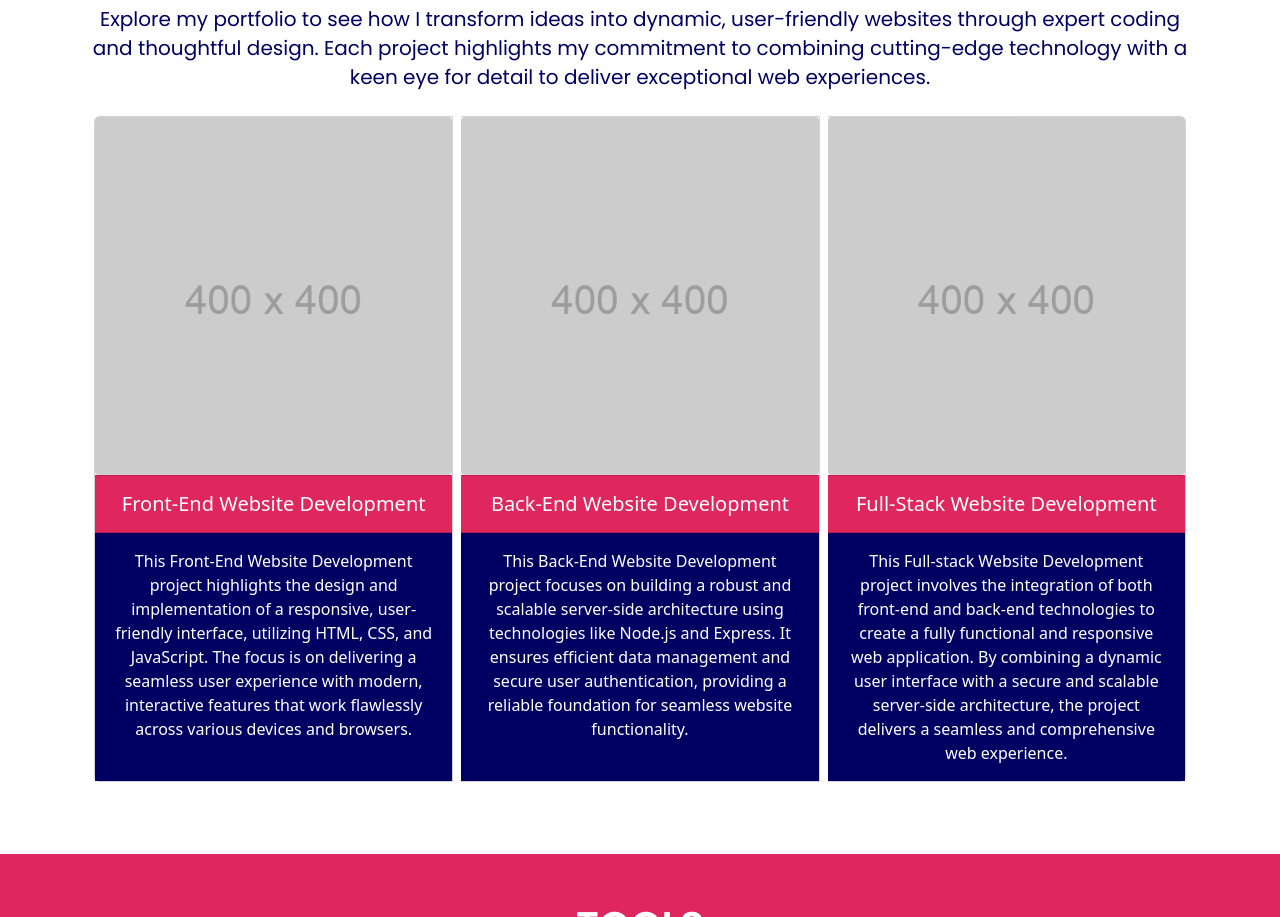
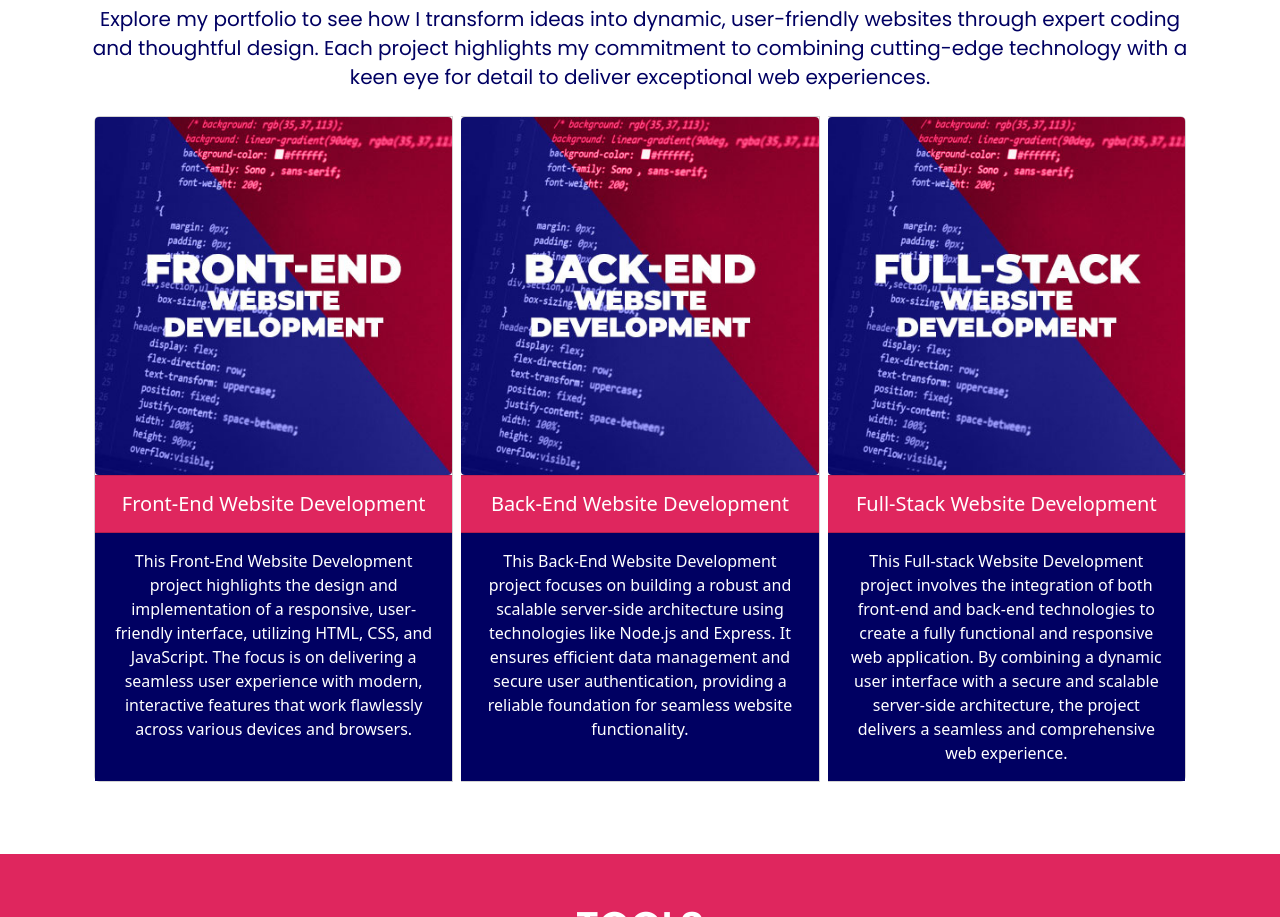
Before and after one commit to marrymebbz/webportfolio, a plain HTML site: page index.html in a window 1280 px wide. Shown: the part 913-1830 px from the top of the page. Drawn offline with nearby package versions, Linux system fonts and the light colour scheme.

Commit message:
Add projects images”

```diff
--- a/index.html
+++ b/index.html
@@ -59,7 +59,7 @@
 			<div class="container my-4">
 				<div class="card-group gap-2">
 					<div class="card">
-						<img src="./images/projects-placeholder.png" class="card-img-top" alt="...">
+						<img src="./images/projects/FE.jpg" class="card-img-top" alt="...">
 						<div class="card-header text-center bg-red">
 							<h5 class="card-title mb-0 text-white py-2">Front-End Website Development</h5>
 						</div>
@@ -68,7 +68,7 @@
 						</div>
 					</div>
 					<div class="card">
-						<img src="./images/projects-placeholder.png" class="card-img-top" alt="...">
+						<img src="./images/projects/BE.jpg" class="card-img-top" alt="...">
 						<div class="card-header text-center bg-red">
 							<h5 class="card-title mb-0 text-white py-2">Back-End Website Development</h5>
 						</div>
@@ -77,7 +77,7 @@
 						</div>
 					</div>
 					<div class="card">
-						<img src="./images/projects-placeholder.png" class="card-img-top" alt="...">
+						<img src="./images/projects/FSTACK.jpg" class="card-img-top" alt="...">
 						<div class="card-header text-center bg-red">
 							<h5 class="card-title mb-0 text-white py-2">Full-Stack Website Development</h5>
 						</div>
```
Also changed, not shown: images/projects/BE.jpg (added), images/projects/FE.jpg (added), images/projects/FSTACK.jpg (added), 1 other file.
